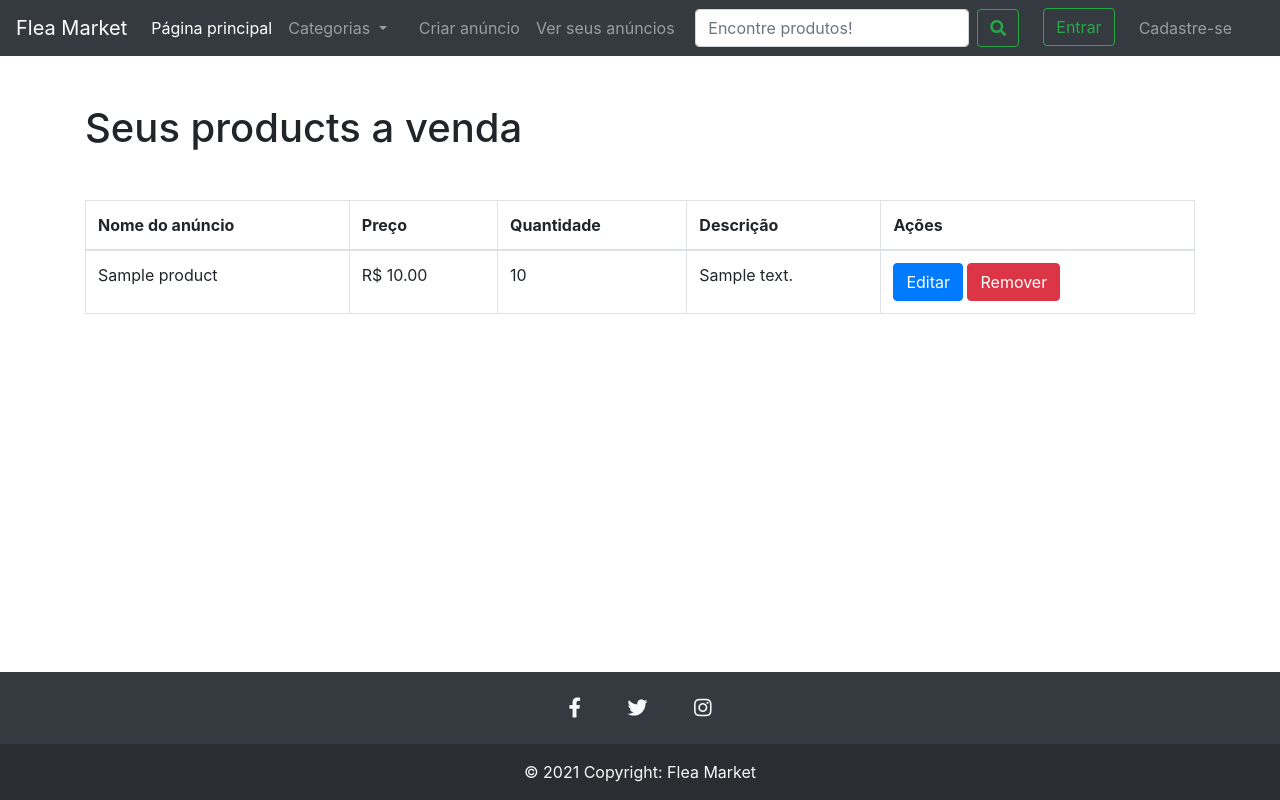
After one commit to geraldofada/flea-market, a Django app: page /product/list/ in a window 1280 px wide. The commit adds this page. Run offline with Django 3.2, Linux system fonts and the light colour scheme; tables that the repository leaves empty hold one stand-in row (values such as "Sample post"); some libraries are stand-ins or nearby versions.

Commit message:
list by user page

```diff
--- /dev/null
+++ b/product/templates/product/list_by_user.html
@@ -0,0 +1,100 @@
+{% extends "base/index.html" %}
+{% load static %}
+
+{% block pstyle %}
+    footer {
+        position: fixed;
+        right: 0;
+        bottom: 0;
+        left: 0;
+        z-index: $zindex-fixed;
+    }
+{% endblock pstyle %}
+
+{% block breadcrumb %}{% endblock breadcrumb %}
+
+{% block main %}
+    <div class="container my-lg-5">
+
+    <h1 class="display-5 mb-5">Seus products a venda</h1>
+
+    <table class="table table-bordered">
+        <thead>
+            <tr>
+                <th scope="col">Nome do anúncio</th>
+                <th scope="col">Preço</th>
+                <th scope="col">Quantidade</th>
+                <th scope="col">Descrição</th>
+                <th scope="col">Ações</th>
+            </tr>
+        </thead>
+        <tbody>
+            {% for prod in products %}
+                <tr>
+                    <td>{{ prod.name }}</td>
+                    <td>R$ {{ prod.price }}</td>
+                    <td>{{ prod.quantity }}</td>
+                    <td>{{ prod.small_description }}</td>
+                    <td>
+                        <button class="btn btn-primary">Editar</button>
+                        <button class="btn btn-danger">Remover</button>
+                    </td>
+                </tr>
+            {% endfor %}
+        </tbody>
+    </table>
+
+    </div>
+{% endblock main %}
+
+{% block pagination %}
+    {% if products.has_other_pages %}
+        <div class="container">
+        <div class="row justify-content-center">
+        <div class="col-auto">
+            <nav>
+
+            <ul class="pagination">
+                {% if products.has_previous %}
+                    <li class="page-item">
+                        <a class="page-link" href="?page={{ products.previous_page_number }}">
+                            <i class="fas fa-caret-left"></i>
+                        </a>
+                    </li>
+                {% else %}
+                    <li class="page-item disabled">
+                        <a class="page-link" href="#" tabindex="-1">
+                            <i class="fas fa-caret-left"></i>
+                        </a>
+                    </li>
+                {% endif %}
+
+                {% for i in products.paginator.page_range %}
+                    {% if products.number == i %}
+                        <li class="page-item active"><a class="page-link" href="#">{{ i }} </a></li>
+                    {% else %}
+                        <li class="page-item"><a class="page-link" href="?page={{ i }}">{{ i }}</a></li>
+                    {% endif %}
+                {% endfor %}
+
+                {% if products.has_next %}
+                    <li class="page-item">
+                        <a class="page-link" href="?page={{ products.next_page_number }}">
+                            <i class="fas fa-caret-right"></i>
+                        </a>
+                    </li>
+                {% else %}
+                    <li class="page-item disabled">
+                        <a class="page-link" href="#" tabindex="-1">
+                            <i class="fas fa-caret-right"></i>
+                        </a>
+                    </li>
+                {% endif %}
+            </ul>
+
+            </nav>
+        </div>
+        </div>
+        </div>
+    {% endif %}
+{% endblock pagination %}
--- a/product/urls.py
+++ b/product/urls.py
@@ -6,5 +6,6 @@ app_name = 'product'
 
 urlpatterns = [
     path('<int:id>/', views.product_by_id, name='product_by_id'),
-    path('create/', views.create, name='create')
+    path('create/', views.create, name='create'),
+    path('list/', views.list_by_user, name='list_by_user'),
 ]
--- a/product/views.py
+++ b/product/views.py
@@ -1,6 +1,7 @@
 from django.http.response import HttpResponse, HttpResponseRedirect
 from django.template.defaultfilters import slugify
 from django.shortcuts import redirect, render
+from django.core.paginator import Paginator
 from django.contrib import messages
 from product.models import Awnser, Product, Question
 from login.models import User
@@ -58,3 +59,18 @@ def create(request):
     }
 
     return render(request, 'product/create.html', context)
+
+def list_by_user(request):
+    categories = Category.objects.all().order_by('name')
+
+    #TODO(Geraldo): essa parte vai precisar de permissões do usuário logado
+    page = request.GET.get('page')
+    products = Product.objects.all()
+    paginator = Paginator(products, 3)
+    prod_obj = paginator.get_page(page)
+    context = {
+        'categories': categories,
+        'products': prod_obj,
+    }
+
+    return render(request, 'product/list_by_user.html', context)
--- a/templates/base/nav.html
+++ b/templates/base/nav.html
@@ -50,6 +50,12 @@
                     Criar anúncio
                 </a>
             </li>
+            <li class="nav-item">
+                <a class="nav-link"
+                    href="{% url 'product:list_by_user' %}">
+                    Ver seus anúncios
+                </a>
+            </li>
         </ul>
 
         <form class="form-inline my-2 my-lg-0">
```
